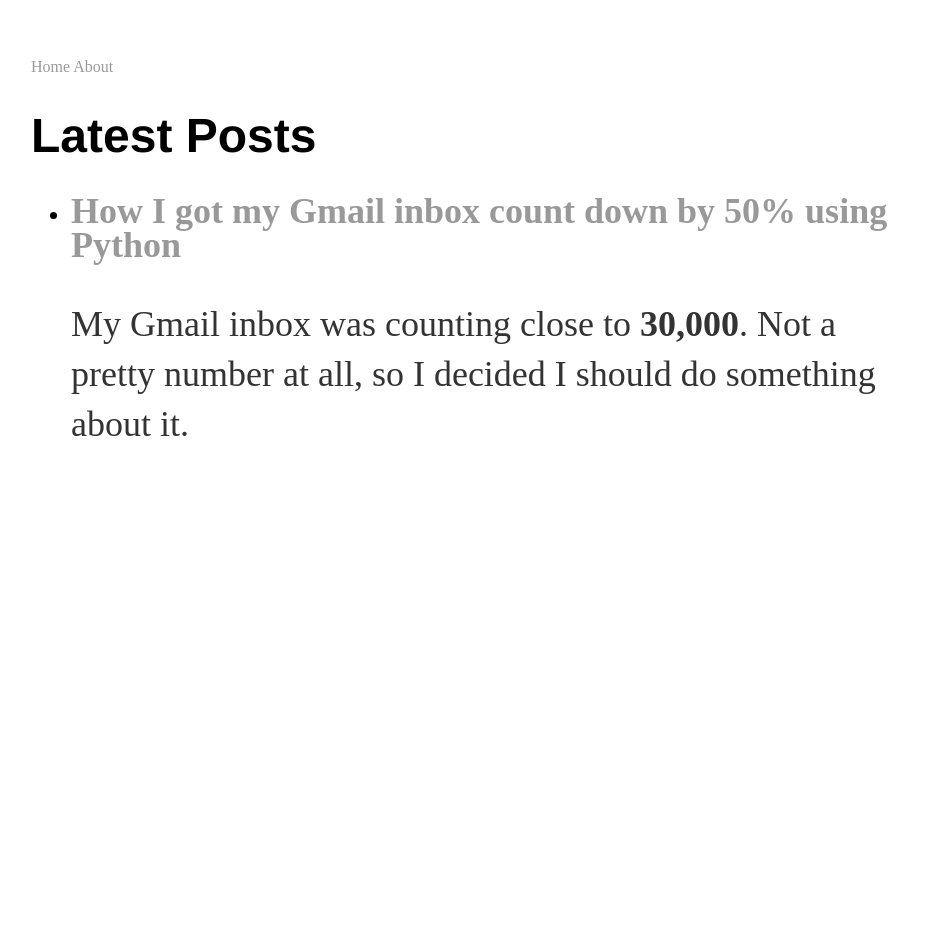
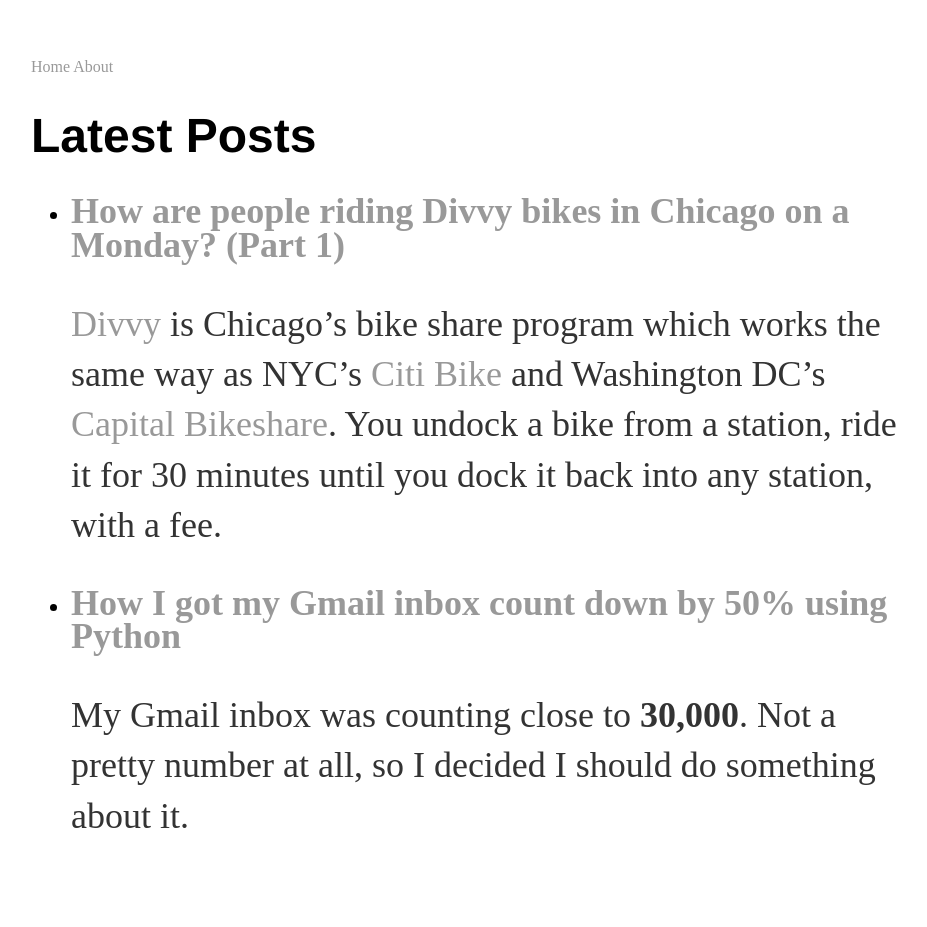
Before and after one commit to ncho-sqd/ncho-sqd.github.io, a Jekyll site: the page built from blog.html, in a window 1280 px wide. Shown: the whole page, without its empty margins (169-1096 px from the left). Built offline with Jekyll 4.4.1, drawn with Linux system fonts in a browser that asks for light colours; before the commit the page ends 900 px from its top, so only the background shows below that.

Commit message:
Divvy part 1 analysis upload.

```diff
--- /dev/null
+++ b/_posts/2018-10-28-analyze_divvy_rss_feed_part1.md
@@ -0,0 +1,163 @@
+---
+title: How are people riding Divvy bikes in Chicago on a Monday? (Part 1)
+author: nacho
+layout: post
+---
+[Divvy](https://www.divvybikes.com/) is Chicago's bike share program which works the same way as NYC's [Citi Bike](https://www.citibikenyc.com/) and Washington DC's [Capital Bikeshare](https://www.capitalbikeshare.com/).  You undock a bike from a station, ride it for 30 minutes until you dock it back into any station, with a fee.
+
+It's a great way to get from point A to B, but I usually ride them during summertime along Lake Michigan, which is absolutely ***GLORIOUS***.  Below is a picture I took when me and my friends went on for a ride.
+
+
+
+
+![jpeg](/images/2018-10-28-analyze_divvy_rss_feed_part1_files/2018-10-28-analyze_divvy_rss_feed_part1_3_0.jpeg){: .center-image height="600px"}
+
+
+
+Divvy exposes a [JSON feed](https://feeds.divvybikes.com/stations/stations.json) online, which seems to update every few seconds on how many bikes are available in all the stations in real time.  This seemed like interesting data, so I collected for ~24 hours starting from Monday, October 8th, 2018 and started peaking in for any interesting patterns.
+
+<br/>
+## How large are the stations, and where are the largest stations?<br/>
+
+There are **588 stations** that are operational as of October 8th, 2018 and the **median dock count is 15**(station size).  If you're Divvy station has more than 15 docks, now you know that you're at a relatively larger station or not.
+
+Also, histrogram of station dock counts below shows that the majority of the stations are smaller than 20 docks.  Specifically, **~80% (470) of stations have fewer than 20 docks**.
+
+
+![png](/images/2018-10-28-analyze_divvy_rss_feed_part1_files/2018-10-28-analyze_divvy_rss_feed_part1_8_0.png){: .center-image }
+
+
+Moving onto the bigger stations, there are exactly 10 stations that has more than 40 docks as below.  The largest stations have 55 docks and there are 3 stations with this many docks available.
+
+
+
+
+<div>
+<style scoped>
+    .dataframe tbody tr th:only-of-type {
+        vertical-align: middle;
+    }
+
+    .dataframe tbody tr th {
+        vertical-align: top;
+    }
+
+    .dataframe thead th {
+        text-align: right;
+    }
+</style>
+<table border="1" class="dataframe">
+  <thead>
+    <tr style="text-align: right;">
+      <th></th>
+      <th>station name</th>
+      <th>total docks</th>
+    </tr>
+  </thead>
+  <tbody>
+    <tr>
+      <th>0</th>
+      <td>Columbus Dr &amp; Randolph St</td>
+      <td>55.0</td>
+    </tr>
+    <tr>
+      <th>1</th>
+      <td>Shedd Aquarium</td>
+      <td>55.0</td>
+    </tr>
+    <tr>
+      <th>2</th>
+      <td>Field Museum</td>
+      <td>55.0</td>
+    </tr>
+    <tr>
+      <th>3</th>
+      <td>Canal St &amp; Adams St</td>
+      <td>47.0</td>
+    </tr>
+    <tr>
+      <th>4</th>
+      <td>Ravenswood Ave &amp; Lawrence Ave</td>
+      <td>47.0</td>
+    </tr>
+    <tr>
+      <th>5</th>
+      <td>Streeter Dr &amp; Grand Ave</td>
+      <td>47.0</td>
+    </tr>
+    <tr>
+      <th>6</th>
+      <td>Millennium Park</td>
+      <td>47.0</td>
+    </tr>
+    <tr>
+      <th>7</th>
+      <td>Michigan Ave &amp; Washington St</td>
+      <td>43.0</td>
+    </tr>
+    <tr>
+      <th>8</th>
+      <td>Larrabee St &amp; Kingsbury St</td>
+      <td>43.0</td>
+    </tr>
+    <tr>
+      <th>9</th>
+      <td>Michigan Ave &amp; 8th St</td>
+      <td>42.0</td>
+    </tr>
+  </tbody>
+</table>
+</div>
+
+
+
+As expected, most of these stations are located in the downtown Chicago area, except for the [Ravenswood Ave & Lawrence](https://www.google.com/maps/place/Divvy+Station:+Ravenswood+Ave+%26+Lawrence+Ave/@41.9690647,-87.6741959,3a,75y,260.11h,90t/data=!3m7!1e1!3m5!1sNJ47KNZ-sIN2KJHE8rpdSw!2e0!6s%2F%2Fgeo3.ggpht.com%2Fcbk%3Fpanoid%3DNJ47KNZ-sIN2KJHE8rpdSw%26output%3Dthumbnail%26cb_client%3Dsearch.TACTILE.gps%26thumb%3D2%26w%3D234%26h%3D106%26yaw%3D260.11026%26pitch%3D0%26thumbfov%3D100!7i13312!8i6656!4m8!1m2!2m1!1sdivvy+Ravenswood+Ave+%26+Lawrence!3m4!1s0x880fd223bd912f4f:0x491bfb46039d36dd!8m2!3d41.9690567!4d-87.674241) Ave and [Larrabee St & Kingsbury St](https://www.google.com/maps/place/N+Kingsbury+St+%26+N+Larrabee+St,+Chicago,+IL+60610/@41.8977745,-87.6429428,3a,75y,187.5h,90t/data=!3m7!1e1!3m5!1syF7jeG18zexd9_SrVc-dLg!2e0!6s%2F%2Fgeo3.ggpht.com%2Fcbk%3Fpanoid%3DyF7jeG18zexd9_SrVc-dLg%26output%3Dthumbnail%26cb_client%3Dsearch.TACTILE.gps%26thumb%3D2%26w%3D86%26h%3D86%26yaw%3D187.4999%26pitch%3D0%26thumbfov%3D100!7i16384!8i8192!4m5!3m4!1s0x880fd3348132faf9:0x8bc5db7cbbbbc56e!8m2!3d41.897778!4d-87.6430376) station.
+
+The Ravenswood station features a double-sided docking design and the Larrabee station seems to be next by the Groupon HQ based on Google Street View images.  Not sure why there are huge stations there, but these might be locations with high foot-traffic outside of downtown Chicago.  Might be worth checking out once Chicago turns warmer.
+
+<br/>
+## Where are the bikes parked throughout Monday?
+
+Below is an animated **heatmap of where bikes are parked in 10 minute intervals**.  This might reveal some interesting travel patterns that show how people are using Divvy bikes.  Each circle is a station, where red indicates more bikes parked and ligher yellow indicates fewer bikes.  Also, larger circles indicate bigger stations with more docking spots.
+
+![gif](/images/2018-10-28-analyze_divvy_rss_feed_part1_files/divvy_heatmap.gif){: .center-image }
+
+There are a few patterns we can observe:
+
+  - The day starts off with a lot of bikes (red) parked in the downtown Chicago area.
+  - The heat (red) starts to clear out a little from the eastern side of downtown Chicago since start of day.
+  - More heat (red) clears out of downtown Chicago to north and northwest neighborhoods starting from 4:00pm.
+
+All in all, people seem to use Divvy (decrease in red) actively in the eastern part of downtown Chicago staring from earlier in the day, followed by a lot of bikes in downtown Chicago flushing out to north and northwest neighborhoods around commute time.
+
+<br/>
+## Trends in total bikes available in Divvy
+Below is a chart that sums up the activity observed in the heatmap above across all stations in the Divvy system.  More specifically, the total number of bikes parked in all stations are shown over time.
+
+The reason for two lines corresponding to min/max is because a station could report different numbers of bikes parked in a 1 second interval (least time measurement unit for Divvy) when there is high activity.  Grey area shows the difference of the min/max lines, which could tell us how actively bikes docked and undocked in single stations (single-station busyness).
+
+
+![png](/images/2018-10-28-analyze_divvy_rss_feed_part1_files/2018-10-28-analyze_divvy_rss_feed_part1_21_0.png){: .center-image }
+
+
+Consistent with what we observed from the heatmap, we see the number of bikes available decrease from start of day until  12:00pm (both the min/max lines).  This drawdown might be driven by the heat clearing out from the eastern part of downtown Chicago in the heatmap.
+
+After this comes a drastic dip in bike count from 4:00pm, followed by a spike up until 8:00pm.  I'm pretty sure that this pattern is driven by the heat flushing out of downtown Chicago and spreading to north and northwest neighborhoods in the heatmap.
+
+Single station busyness (grey area) spikes up when the number of bikes dip down to minimum shortly after 5:00pm, meaning that this is an extremely busy time, where people are not only using Divvy bikes a lot, but also docking and undocking very frequently.
+
+We've seen a few charts, and have a few hypothesis for the patterns that we see in them so far:
+- **Hypothesis 1: Decrease in bike count from morning until 12:00pm is driven by high usage patterns in eastern downtown Chicago stations.**
+- **Hypothesis 2: Dip and spike in bike count starting from 4:00pm are caused by commuters going home from downtown Chicago to north and northwest neighborhoods.**
+
+<br/>
+In part 2, I'll start looking into station level patterns that are driving the overall trend in the chart above to verify the hypotheses I established and dig out other interesting patterns.
+
+Hope you enjoyed reading and stay tuned to see if my guesses are correct :)
+
+<br/>
+## More
+
+Python script to download json feed from Divvy, click [here](https://github.com/lacolombe-nowifi/etl/blob/dev/scrape_divvy_rss_feed.py).
+
+Jupyter notebook for analysis in this post, click [here]().
```
Also changed, not shown: images/2018-10-28-analyze_divvy_rss_feed_part1_files/2018-10-28-analyze_divvy_rss_feed_part1_20_0.png (added), images/2018-10-28-analyze_divvy_rss_feed_part1_files/2018-10-28-analyze_divvy_rss_feed_part1_21_0.png (added), images/2018-10-28-analyze_divvy_rss_feed_part1_files/2018-10-28-analyze_divvy_rss_feed_part1_3_0.jpeg (added), images/2018-10-28-analyze_divvy_rss_feed_part1_files/2018-10-28-analyze_divvy_rss_feed_part1_8_0.png (added), index.html (line endings or trailing spaces), 11 other files.
